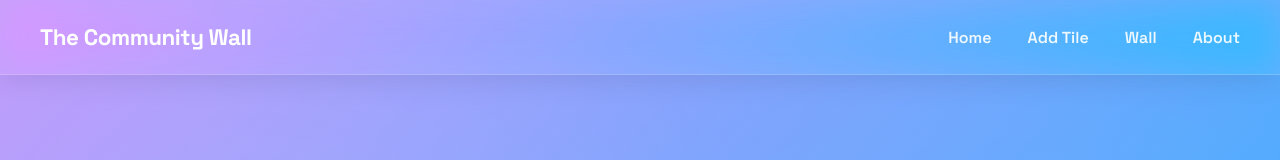
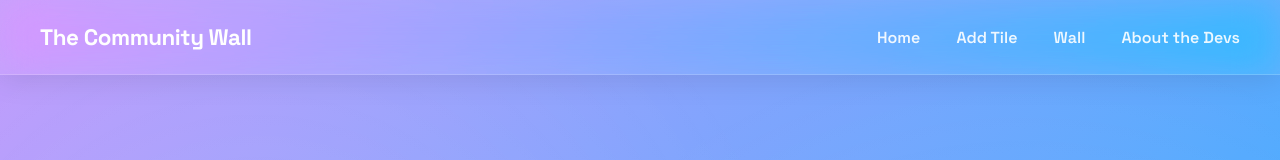
Before and after one commit to TheNotThere/TheCommunityWall, a website: page public/mosaic.html in a window 1280 px wide. Shown: the top 160 px of the page. Drawn offline with Linux system fonts and the light colour scheme; no server answers.

Commit message:
Update mosaic.html

```diff
--- a/public/mosaic.html
+++ b/public/mosaic.html
@@ -12,7 +12,7 @@
     <a href="/">Home</a>
     <a href="create">Add Tile</a>
     <a href="mosaic">Wall</a>
-    <a href="about">About</a>
+    <a href="about">About the Devs</a>
   </div>
 </nav>
 
```
